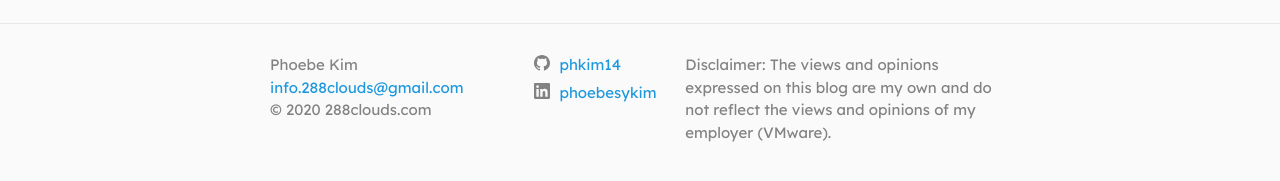
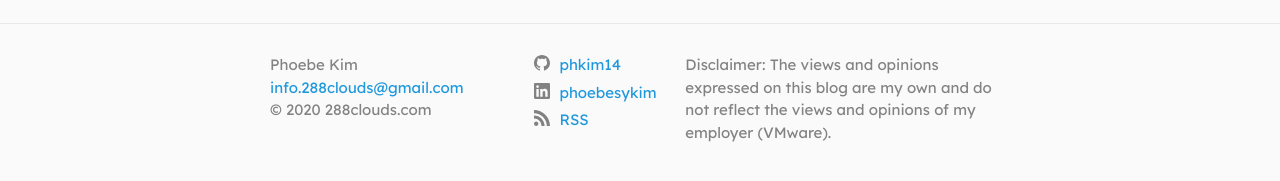
Before and after one commit to phkim14/288clouds, a Jekyll site: the page built from nsx.markdown, in a window 1280 px wide. Shown: the part 696-877 px from the top of the page. Built offline with Jekyll 4.4.1, drawn with Linux system fonts in a browser that asks for light colours.

Commit message:
add poste

```diff
--- a/_config.yml
+++ b/_config.yml
@@ -32,6 +32,7 @@ linkedin_username: phoebesykim
 copyright: "288clouds.com"
 disclaimer: "Disclaimer: The views and opinions expressed on this blog are my own and do not reflect the views and opinions of my employer (VMware)."
 google_analytics: UA-160611051-1
+rss: RSS
 
 # Build settings
 #theme: minima
--- a/_layouts/home.html
+++ b/_layouts/home.html
@@ -32,7 +32,7 @@ layout: default
       {%- endfor -%}
     </ul>
 
-    <p class="rss-subscribe">subscribe <a href="{{ "/feed.xml" | relative_url }}">via RSS</a></p>
+    <!--<p class="rss-subscribe">subscribe <a href="{{ "/feed.xml" | relative_url }}">via RSS</a></p>-->
   {%- endif -%}
 
 </div>
--- a/_layouts/page-list.html
+++ b/_layouts/page-list.html
@@ -5,6 +5,7 @@ layout: default
 <header class="post-header">
 <h1 class="post-title">{{ page.title | escape }}</h1>
 </header>
+
 
 {% for category in site.categories %}
 	{%- if category[0] == page.title -%}
--- a/nsx.markdown
+++ b/nsx.markdown
@@ -3,5 +3,3 @@ layout: page-list
 title: NSX
 permalink: /nsx/
 ---
-
-Coming Soon...
--- a/vra.markdown
+++ b/vra.markdown
@@ -3,5 +3,3 @@ layout: page-list
 title: vRA
 permalink: /vra/
 ---
-
-Coming Soon...
--- a/web.markdown
+++ b/web.markdown
@@ -3,5 +3,3 @@ layout: page-list
 title: Web-Dev
 permalink: /webdev/
 ---
-
-Coming Soon...
```
Also changed, not shown: _posts/2020-03-17-customize-machine-on-demand-network-names.md (renamed from _drafts/2020-03-17-customize-machine-on-demand-network-names.md).
